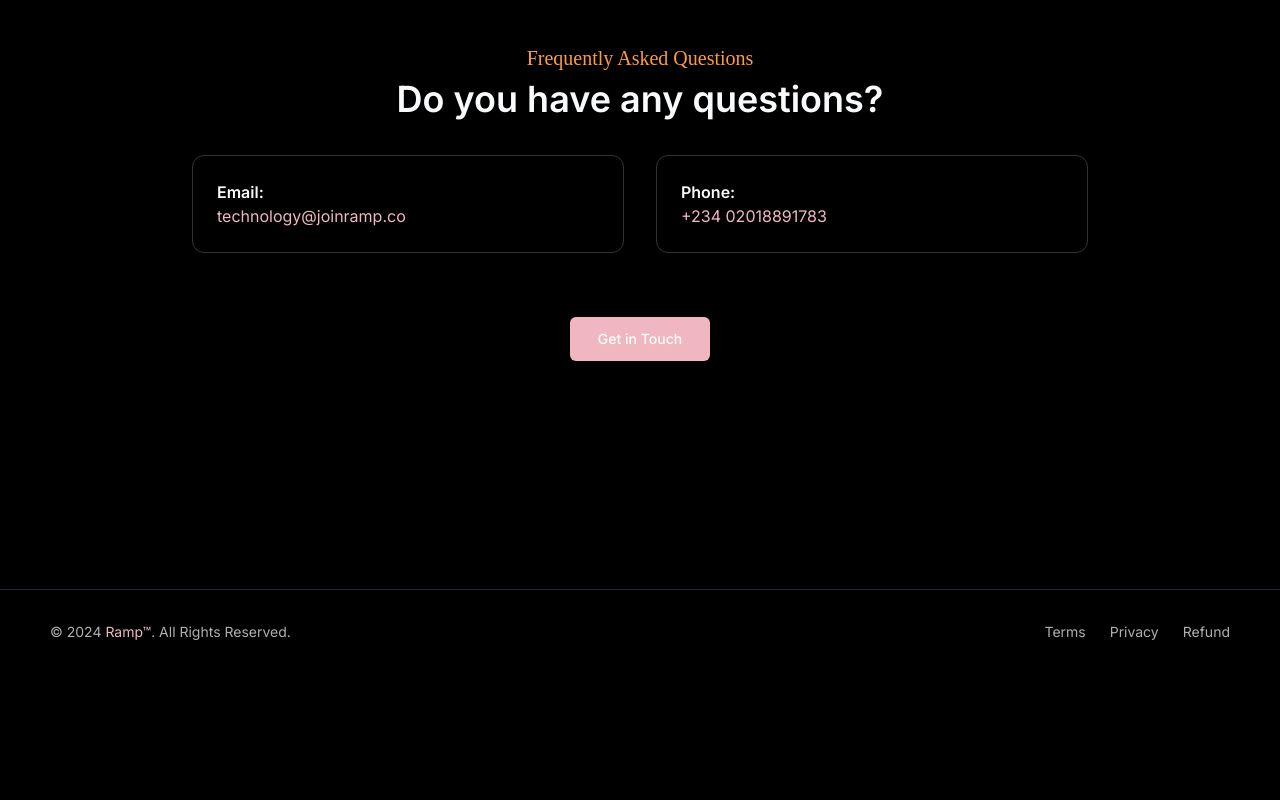
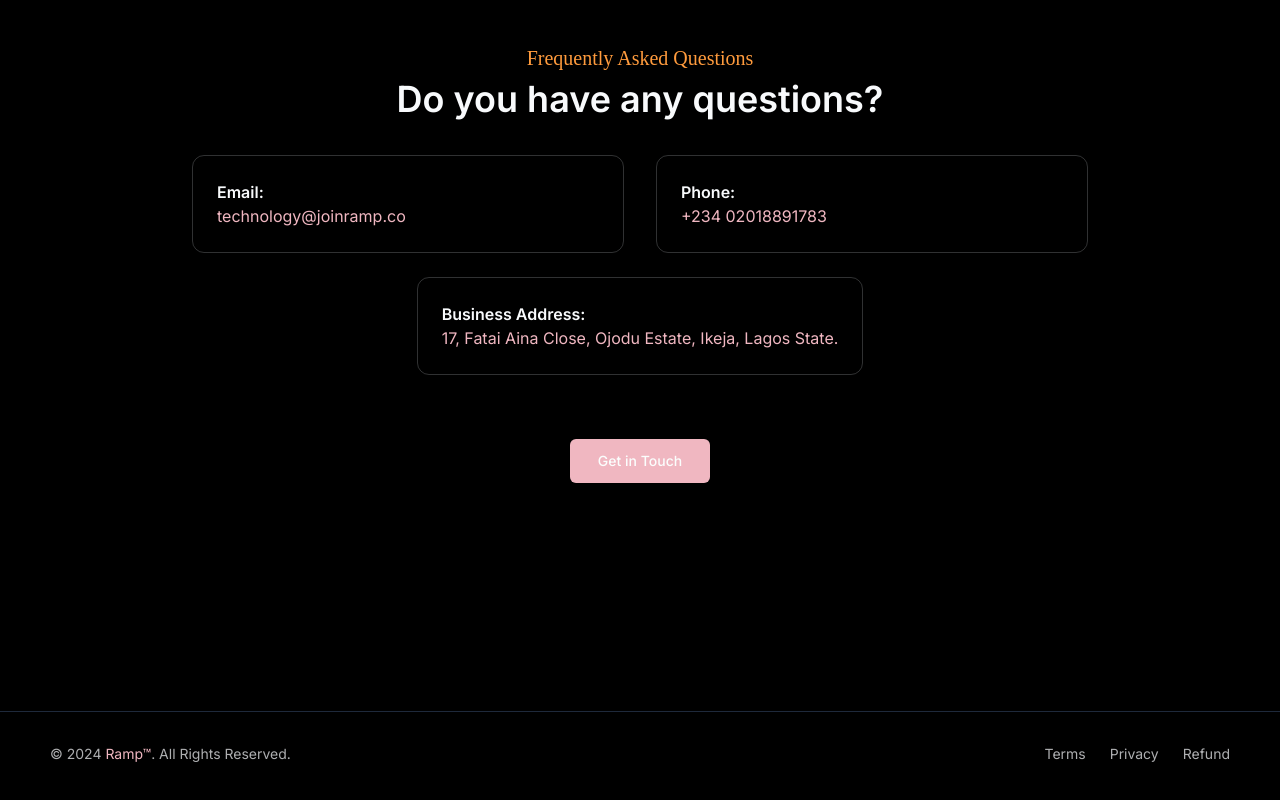
Before and after one commit to Adroit11/marketing-website, a Next.js app: page / in a window 1280 px wide. Shown: the part 2972-3772 px from the top of the page. Before the commit the page ends 3670 px from the top, so only its background shows below. Built offline with nearby package versions, Linux system fonts and the light colour scheme.

Commit message:
adds address

```diff
--- a/src/app/layout.tsx
+++ b/src/app/layout.tsx
@@ -20,8 +20,8 @@ export const metadata: Metadata = {
     siteName: "Ramp",
     images: {
       url: "http://res.cloudinary.com/dc9kfp5gt/image/upload/v1724451002/RampIcon/nk4lnmcd8vhwhet6mvn8.svg",
-      width: 800,
-      height: 600,
+      width: 497,
+      height: 100,
     },
     locale: "en_US",
     type: "website",
--- a/src/components/landing/faqs.tsx
+++ b/src/components/landing/faqs.tsx
@@ -12,16 +12,22 @@ export const FAQS = () => {
             Do you have any questions?
           </h2>
 
-          <div className="mb-16 w-full grid grid-cols-1 sm:grid-cols-2 gap-x-8 gap-y-6 max-w-4xl">
-            <div className="p-6 border border-slate-100/20 rounded-xl">
+          <div className="mb-16 w-full flex flex-col md:flex-row md:flex-wrap justify-center gap-x-8 gap-y-6 max-w-4xl">
+            <div className="p-6 border border-slate-100/20 rounded-xl flex-1">
               <p className="font-semibold">Email:</p>
               <a className="text-primary" href="mailto:technology@joinramp.co">
                 technology@joinramp.co
               </a>
             </div>
-            <div className="p-6 border border-slate-100/20 rounded-xl">
+            <div className="p-6 border border-slate-100/20 rounded-xl flex-1">
               <p className="font-semibold">Phone:</p>
               <p className="text-primary">+234 02018891783</p>
+            </div>
+            <div className="p-6 border border-slate-100/20 rounded-xl flex-2 ">
+              <p className="font-semibold">Business Address:</p>
+              <p className="text-primary">
+                17, Fatai Aina Close, Ojodu Estate, Ikeja, Lagos State.
+              </p>
             </div>
           </div>
 
```
